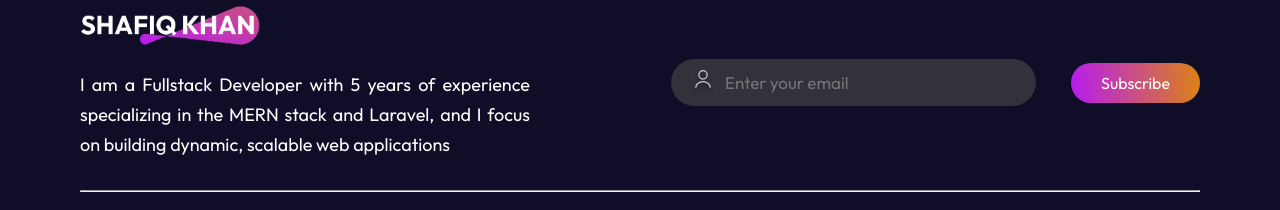
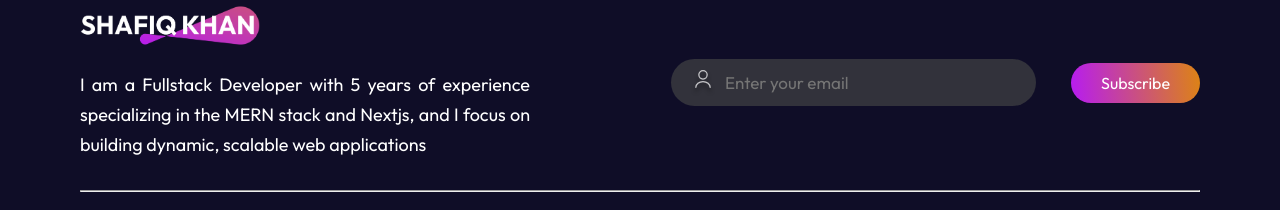
Before and after one commit to mdshafiqcs/react-portfolio, a React (Vite) app: page / in a window 1280 px wide. Shown: the part 4208-4418 px from the top of the page. Built offline with nearby package versions, Linux system fonts and the light colour scheme.

Commit message:
about text updated

```diff
--- a/src/components/Footer/Footer.jsx
+++ b/src/components/Footer/Footer.jsx
@@ -12,7 +12,7 @@ function Footer() {
       <div className="footer-top">
         <div className="footer-top-left">
           <Logo />
-          <p>I am a Fullstack Developer with 5 years of experience specializing in the MERN stack and Laravel, and I focus on building dynamic, scalable web applications</p>
+          <p>I am a Fullstack Developer with 5 years of experience specializing in the MERN stack and Nextjs, and I focus on building dynamic, scalable web applications</p>
         </div>
 
         <div className="footer-top-right">
```
